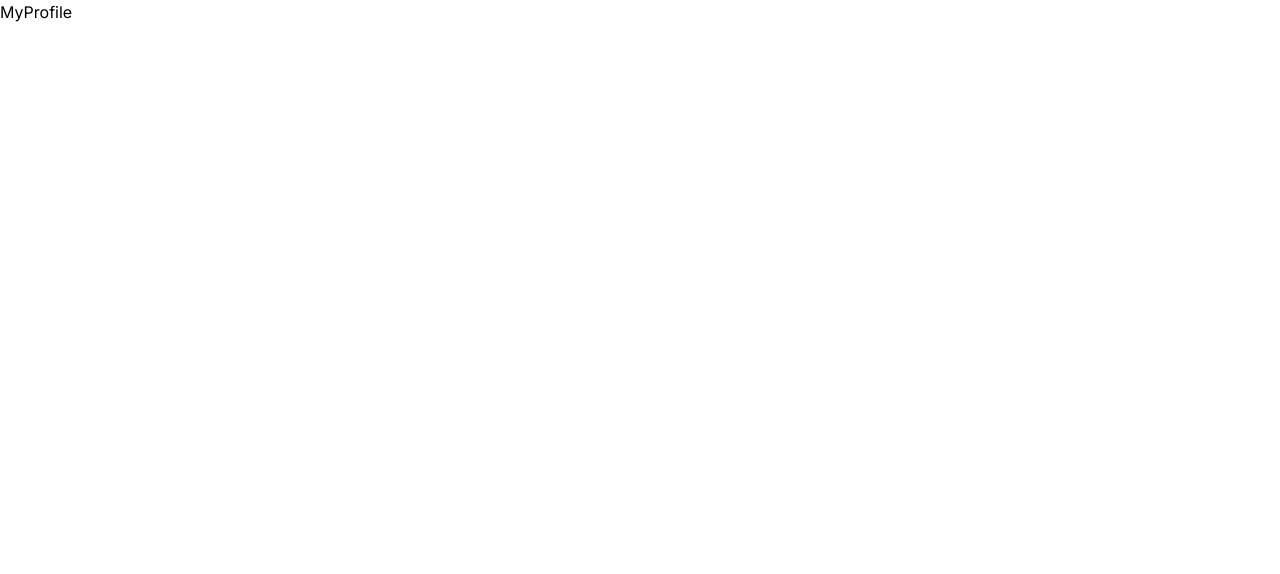
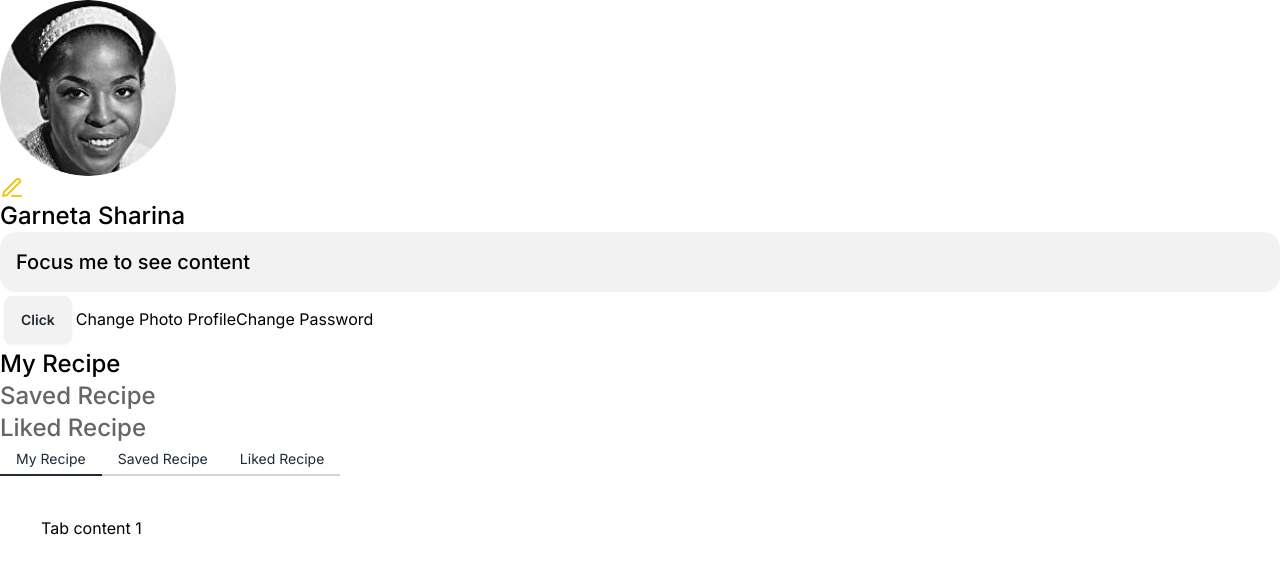
Before and after one commit to naufandarmawan/mamarecipe-fe, a Next.js app: page /profile in a window 1280 px wide. Shown: the top 574 px of the page. Built offline with nearby package versions, Linux system fonts and the light colour scheme.

Commit message:
add static profile page

```diff
--- a/app/(main)/profile/page.js
+++ b/app/(main)/profile/page.js
@@ -1,8 +1,56 @@
 import React from 'react'
+import Tabs from '@/components/base/tabs'
+import Collapse from '@/components/base/collapse'
+import Dropdown from '@/components/base/dropdown'
 
 const MyProfile = () => {
   return (
-    <div>MyProfile</div>
+    <div>
+      <div>
+        <div className='flex flex-col'>
+          <img className='rounded-full size-44 bg-cover' src='/user-thumbnail.png' />
+          <img className='size-6' src='/edit.svg' />
+        </div>
+        <p className='font-medium text-2xl text-black'>Garneta Sharina</p>
+      </div>
+
+      <Collapse />
+      <Dropdown />
+      <>Change Photo Profile</>
+      <>Change Password</>
+
+      <p className='font-medium text-2xl text-black'>My Recipe</p>
+      <p className='font-medium text-2xl text-[#666666]'>Saved Recipe</p>
+      <p className='font-medium text-2xl text-[#666666]'>Liked Recipe</p>
+
+      <Tabs />
+
+      <div className='w-full h-[1px] bg-[#DFDFDF]'></div>
+
+      <div className='grid grid-cols-4 gap-8'>
+
+        <div className='w-full h-64 flex flex-col justify-end items-start p-6'>
+          <p className='w-1/2 font-medium text-3xl text-white'>Bomb Chicken</p>
+        </div>
+
+        <div className='w-full h-64 flex flex-col justify-end items-start p-6'>
+          <p className='w-1/2 font-medium text-3xl text-white'>Bomb Chicken</p>
+        </div>
+
+        <div className='w-full h-64 flex flex-col justify-end items-start p-6'>
+          <p className='w-1/2 font-medium text-3xl text-white'>Bomb Chicken</p>
+        </div>
+
+        <div className='w-full h-64 flex flex-col justify-end items-start p-6'>
+          <p className='w-1/2 font-medium text-3xl text-white'>Bomb Chicken</p>
+        </div>
+
+        <div className='w-full h-64 flex flex-col justify-end items-start p-6'>
+          <p className='w-1/2 font-medium text-3xl text-white'>Bomb Chicken</p>
+        </div>
+
+      </div>
+    </div>
   )
 }
 
--- a/app/(main)/recipes/[id]/page.js
+++ b/app/(main)/recipes/[id]/page.js
@@ -1,9 +1,87 @@
 import React from 'react'
+import Textarea from '@/components/base/textarea'
+import Button from '@/components/base/button'
 
-const ProductDetails = ({params}) => {
+
+
+const ProductDetails = ({ params }) => {
 
   return (
-    <div>ProductDetails - {params.id}</div>
+    <div className='p-24'>
+      <div className='w-1/2 mx-auto flex flex-col gap-6 items-center'>
+        ProductDetails - {params.id}
+
+        <p className='font-medium text-7xl text-[#2E266F] text-center w-full'>Loream Sandwich</p>
+        <div className='w-full'>
+
+          <div>
+            <img />
+          </div>
+
+          <div>
+            <img />
+          </div>
+
+        </div>
+
+        <div className='w-full'>
+          <p className='font-medium text-2xl text-[#3F3A3A]'>Ingredients</p>
+          <p className='font-normal text-xl text-black'>
+            - 2 eggs <br />
+            - 2 tbsp mayonnaise <br />
+            - 3 slices bread <br />
+            - a little butter <br />
+            - ⅓ carton of cress <br />
+            - 2-3 slices of tomato or a lettuce leaf <br />
+            and a slice of ham or cheese <br />
+            - crisps , to serve <br />
+          </p>
+        </div>
+
+        <div className='w-full'>
+          <p className='font-medium text-2xl text-[#3F3A3A]'>Step-by-step</p>
+          <p className='font-normal text-xl text-black'>
+            - 2 eggs <br />
+            - 2 tbsp mayonnaise <br />
+            - 3 slices bread <br />
+            - a little butter <br />
+            - ⅓ carton of cress <br />
+            - 2-3 slices of tomato or a lettuce leaf <br />
+            and a slice of ham or cheese <br />
+            - crisps , to serve <br />
+          </p>
+        </div>
+
+        <div className='w-full flex flex-col gap-4 items-center'>
+
+          <Textarea
+            label=""
+            className={'bg-[#F6F5F4] w-full h-40'}
+            placeholder='Comments'
+          />
+
+          <Button className='w-1/3' text='Post' />
+
+        </div>
+
+        <div className='w-full'>
+
+          <p>Comment</p>
+
+          <div>
+
+            <img />
+
+            <div>
+              <p>Ayudia</p>
+              <p>Nice recipe. simple and delicious, thankyou</p>
+            </div>
+
+          </div>
+        </div>
+
+      </div>
+    </div>
   )
 }
 
--- /dev/null
+++ b/components/base/collapse.js
@@ -0,0 +1,16 @@
+import React from 'react'
+
+const Collapse = () => {
+    return (
+        <div tabIndex={0} className="collapse bg-base-200">
+            <div className="collapse-title text-xl font-medium">
+                Focus me to see content
+            </div>
+            <div className="collapse-content">
+                <p>tabIndex={0} attribute is necessary to make the div focusable</p>
+            </div>
+        </div>
+    )
+}
+
+export default Collapse
--- /dev/null
+++ b/components/base/dropdown.js
@@ -0,0 +1,15 @@
+import React from 'react'
+
+const Dropdown = () => {
+    return (
+        <div className="dropdown dropdown-end">
+            <div tabIndex={0} role="button" className="btn m-1">Click</div>
+            <ul tabIndex={0} className="dropdown-content z-[1] menu p-2 shadow bg-base-100 rounded-box w-52">
+                <li><a>Item 1</a></li>
+                <li><a>Item 2</a></li>
+            </ul>
+        </div>
+    )
+}
+
+export default Dropdown
--- /dev/null
+++ b/components/base/tabs.js
@@ -0,0 +1,18 @@
+import React from 'react'
+
+const Tabs = () => {
+    return (
+        <div role="tablist" className="tabs tabs-bordered">
+            <input type="radio" name="my_tabs_1" role="tab" className="tab" aria-label="My Recipe" checked />
+            <div role="tabpanel" className="tab-content p-10">Tab content 1</div>
+
+            <input type="radio" name="my_tabs_1" role="tab" className="tab" aria-label="Saved Recipe"  />
+            <div role="tabpanel" className="tab-content p-10">Tab content 2</div>
+
+            <input type="radio" name="my_tabs_1" role="tab" className="tab" aria-label="Liked Recipe" />
+            <div role="tabpanel" className="tab-content p-10">Tab content 3</div>
+        </div>
+    )
+}
+
+export default Tabs
```
Also changed, not shown: public/edit.svg (added), public/user-thumbnail.png (added).
